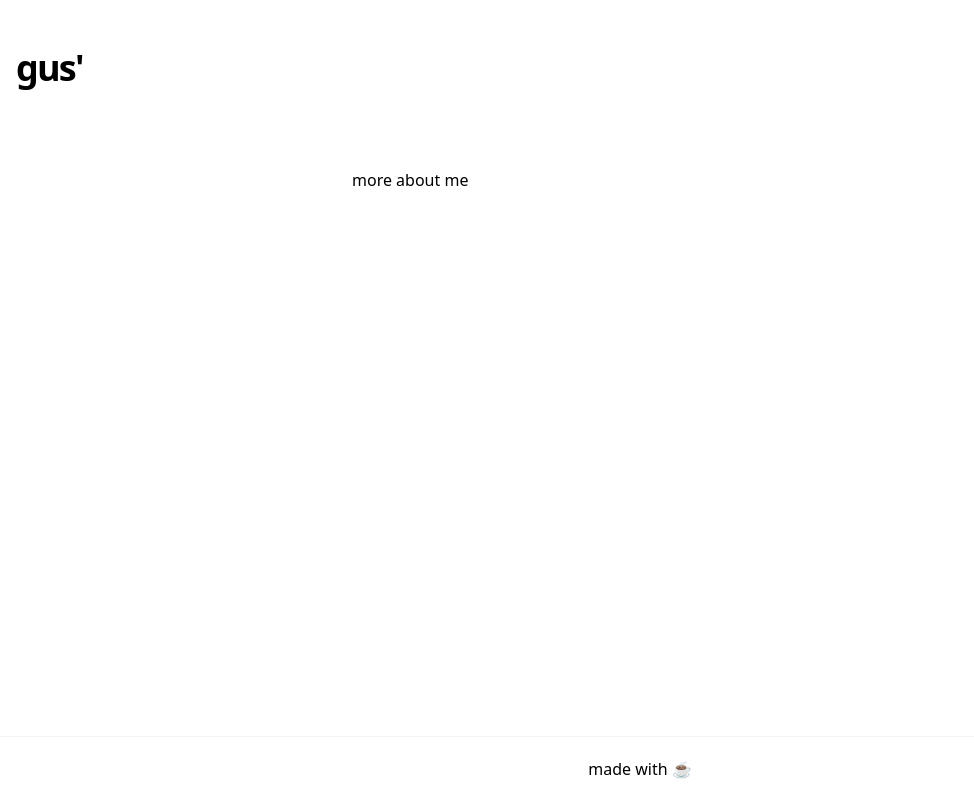
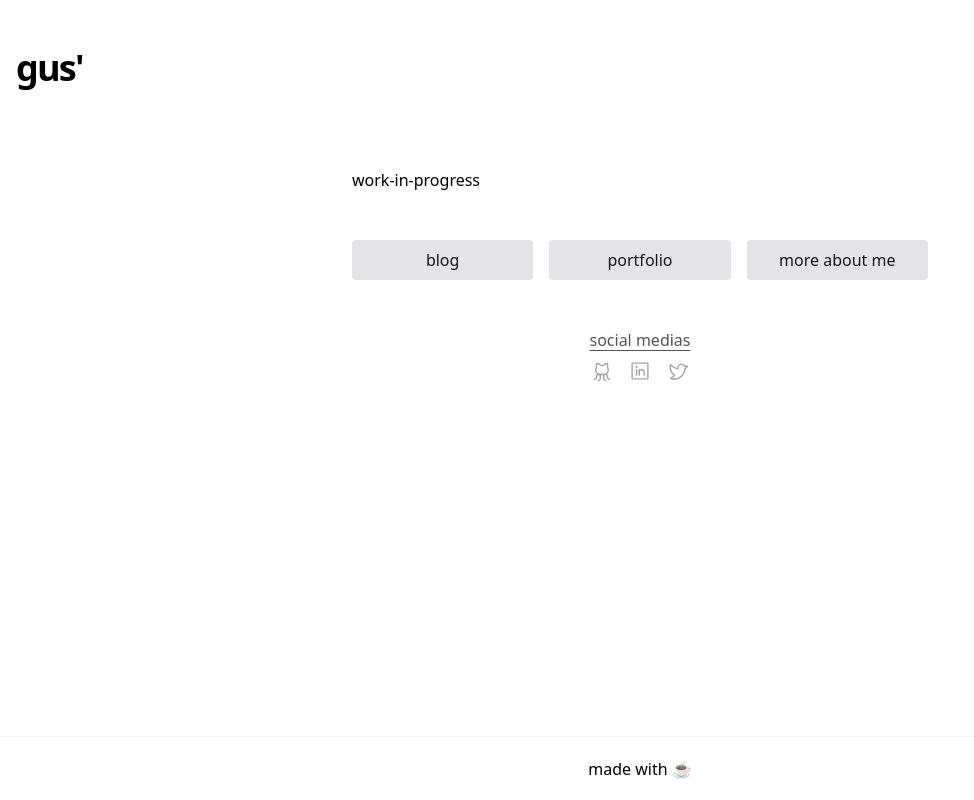
Before and after one commit to dantas15/blog-md-idea-next-typescript, a Next.js app: page /about in a window 1280 px wide. Shown: the whole page, without its empty margins (0-974 px from the left). Built offline with nearby package versions, Linux system fonts and the light colour scheme.

Commit message:
feat(about): wip

```diff
--- a/src/pages/about.tsx
+++ b/src/pages/about.tsx
@@ -1,4 +1,6 @@
 import Head from 'next/head';
+import Link from 'next/link';
+import { GithubLogo, LinkedinLogo, TwitterLogo } from 'phosphor-react';
 import { Layout } from '../components/layout';
 
 function About() {
@@ -7,7 +9,64 @@ function About() {
       <Head>
         <title>gus&apos;</title>
       </Head>
-      more about me
+      work-in-progress
+      <section className="flex flex-col md:flex-row w-full gap-4 mt-12">
+        <Link
+          className="flex-1 text-center bg-zinc-200 hover:bg-zinc-600 text-zinc-900 hover:text-zinc-50 transition-colors py-2 px-4 rounded"
+          href="/blog"
+        >
+          blog
+        </Link>
+        <Link
+          className="flex-1 text-center bg-zinc-200 hover:bg-zinc-600 text-zinc-900 hover:text-zinc-50 transition-colors py-2 px-4 rounded"
+          href="/portfolio"
+        >
+          portfolio
+        </Link>
+        <Link
+          className="flex-1 text-center bg-zinc-200 hover:bg-zinc-600 text-zinc-900 hover:text-zinc-50 transition-colors py-2 px-4 rounded"
+          href="/about"
+        >
+          more about me
+        </Link>
+      </section>
+      <section className="mt-12 w-full">
+        <h2 className="text-center mx-0 text-zinc-600 underline underline-offset-4 select-none">
+          social medias
+        </h2>
+        <div className="mt-2 gap-4 flex flex-col md:flex-row justify-center">
+          <Link
+              target="_blank"
+              href="https://github.com/gusgalote"
+              className="flex justify-center"
+          >
+            <GithubLogo
+              className="text-zinc-400 hover:text-zinc-600 transition-colors hover:underline underline-offset-4"
+              size={22}
+            />
+          </Link>
+          <Link
+            target="_blank"
+            href="https://www.linkedin.com/in/gustavo-galote-3394661b7/"
+            className="flex justify-center"
+          >
+            <LinkedinLogo
+              className="text-zinc-400 hover:text-zinc-600 transition-colors hover:underline underline-offset-4"
+              size={22}
+            />
+          </Link>
+          <Link
+            target="_blank"
+            href="https://twitter.com/gusgalote"
+            className="flex justify-center"
+          >
+            <TwitterLogo
+              className="text-zinc-400 hover:text-zinc-600 transition-colors hover:underline underline-offset-4"
+              size={22}
+            />
+          </Link>
+        </div>
+      </section>
     </Layout>
   );
 }
--- a/src/pages/index.tsx
+++ b/src/pages/index.tsx
@@ -31,7 +31,7 @@ export default function Home() {
           className="flex-1 text-center bg-zinc-200 hover:bg-zinc-600 text-zinc-900 hover:text-zinc-50 transition-colors py-2 px-4 rounded"
           href="/about"
         >
-          about me
+          more about me
         </Link>
       </section>
       <section className="mt-12 w-full">
```
